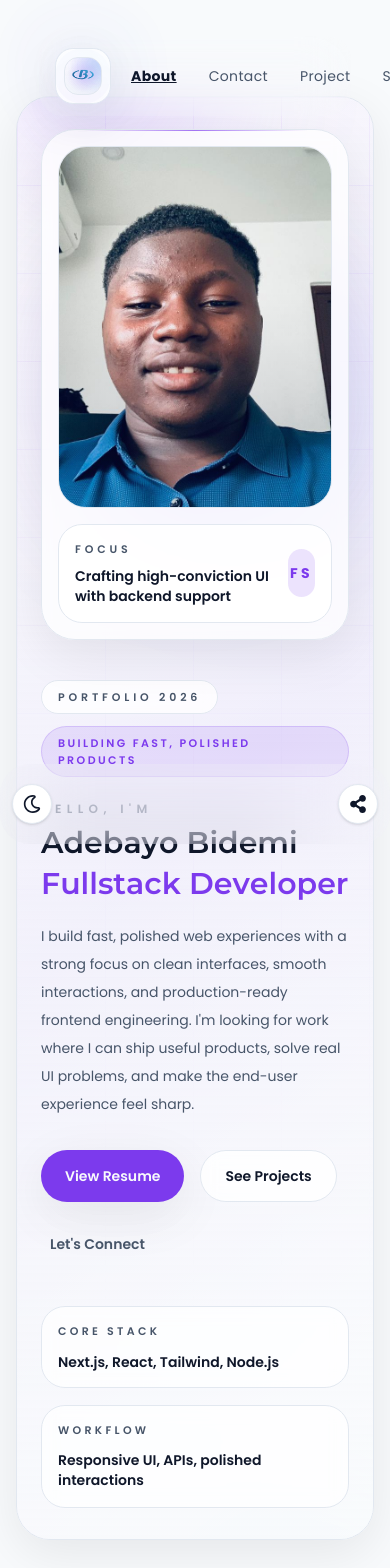
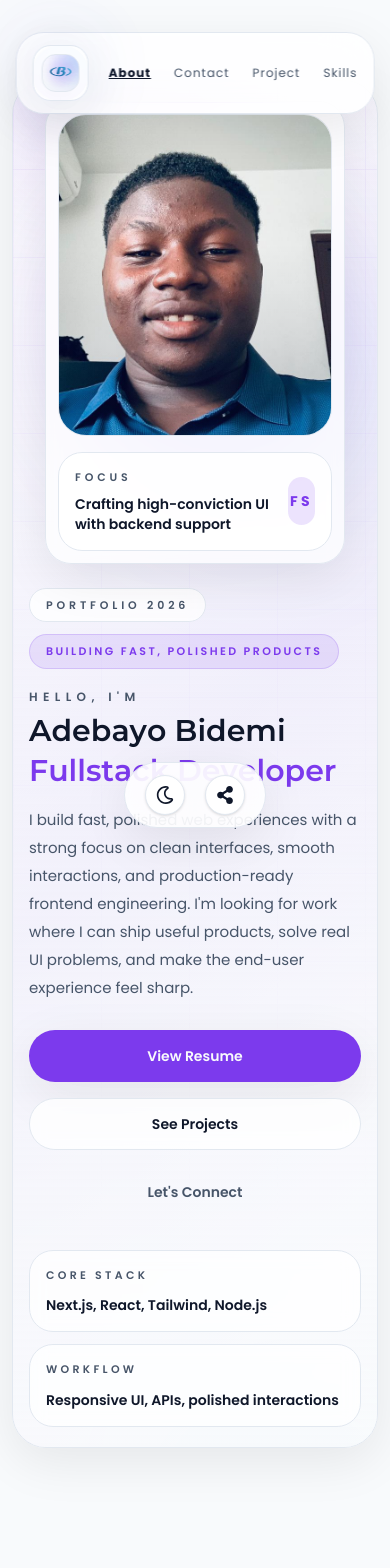
Before and after one commit to bidex001/portfolio, a Next.js app: page / in a window 390 px wide. Shown: the top 1568 px of the page. After the commit the page ends 1544 px from the top, so only its background shows below. Built offline with nearby package versions, Linux system fonts and the light colour scheme; a web font is replaced by a local one.

Commit message:
responsiveness

```diff
--- a/src/app/component/footer.jsx
+++ b/src/app/component/footer.jsx
@@ -14,7 +14,7 @@ const Footer = ({ darkMode, onToggleDark }) => {
     if (onToggleDark) onToggleDark()
   }
   return (
-    <div className="h-screen max-sm:fixed max-sm:bottom-0 max-sm:backdrop-blur-2xl max-sm:left-0 max-sm:z-50 flex flex-none flex-col items-center justify-between py-5 px-10 rounded-[30px] text-[var(--text)] xl:w-[120px] xl:px-0 xl:py-10 max-xl:h-auto max-xl:w-full max-xl:flex-row max-sm:px-3">
+    <div className="h-screen flex flex-none flex-col items-center justify-between py-5 px-10 rounded-[30px] text-[var(--text)] xl:w-[120px] xl:px-0 xl:py-10 max-xl:h-auto max-xl:w-full max-xl:flex-row max-sm:fixed max-sm:bottom-4 max-sm:left-1/2 max-sm:z-50 max-sm:!w-auto max-sm:-translate-x-1/2 max-sm:flex-row max-sm:justify-center max-sm:gap-5 max-sm:rounded-full max-sm:border max-sm:border-[var(--border)] max-sm:bg-[var(--surface)]/88 max-sm:px-5 max-sm:py-3 max-sm:shadow-[var(--shadow)] max-sm:backdrop-blur-2xl">
       <button
         onClick={handleThemeToggle}
         aria-pressed={!!darkMode}
@@ -32,7 +32,7 @@ const Footer = ({ darkMode, onToggleDark }) => {
         {view ? <FaXmark /> : <FaShareAlt />}
       </button>
 
-      <div className={`fixed bottom-25 right-20 max-xl:flex-row max-xl:right-[150px] max-xl:bottom-10 max-lg:bottom-[40px] max-sm:bottom-[20px] max-sm:right-22 max-lg:right-30 flex flex-col  gap-4 justify-center items-center transition-all duration-300 ease-out ${view ? 'opacity-100 translate-x-0' : 'opacity-0 -translate-x-12 pointer-events-none'}`}>
+      <div className={`fixed bottom-25 right-20 max-xl:flex-row max-xl:right-[150px] max-xl:bottom-10 max-lg:bottom-[40px] max-lg:right-30 max-sm:bottom-[88px] max-sm:left-0 max-sm:right-0 max-sm:mx-auto max-sm:w-fit max-sm:rounded-full max-sm:border max-sm:border-[var(--border)] max-sm:bg-[var(--surface)]/92 max-sm:px-3 max-sm:py-2 max-sm:shadow-[var(--shadow)] flex flex-col gap-4 justify-center items-center transition-all duration-300 ease-out ${view ? 'opacity-100 translate-x-0' : 'opacity-0 -translate-x-12 pointer-events-none'}`}>
         <a
           href="https://www.facebook.com/share/1CuYHmf1Jo/?mibextid=wwXIfr"
           target="_blank"
--- a/src/app/component/header.jsx
+++ b/src/app/component/header.jsx
@@ -9,15 +9,15 @@ const Header = ({
   onSelectTab,
 }) => {
   return (
-    <div className="h-screen flex flex-none flex-col items-center justify-between px-9 text-[var(--muted)] xl:w-[120px] xl:px-0 max-xl:h-auto max-xl:w-full max-xl:flex-row max-xl:py-5 max-xl:mb-0 max-sm:mb-0 max-lg:mb-0 max-lg:px-0 max-sm:fixed max-sm:top-4 max-sm:left-1/2 max-sm:z-50 max-sm:!w-[80%] max-sm:-translate-x-1/2 max-sm:justify-center">
+    <div className="h-screen flex flex-none flex-col items-center justify-between px-9 text-[var(--muted)] xl:w-[120px] xl:px-0 max-xl:h-auto max-xl:w-full max-xl:flex-row max-xl:py-5 max-xl:mb-0 max-sm:mb-0 max-lg:mb-0 max-lg:px-0 max-sm:fixed max-sm:top-3 max-sm:left-1/2 max-sm:z-50 max-sm:!w-[92%] max-sm:-translate-x-1/2 max-sm:justify-center">
         <div className="max-sm:hidden">
           <LogoBadge size="sm" compact className="mx-auto" />
         </div>
-    <main className=" flex items-center justify-center gap-5 max-sm:flex max-sm:w-full max-sm:items-center max-sm:justify-between max-sm:rounded-3xl max-sm:backdrop-blur-xl max-sm:py-3 max-sm:px-4">
+    <main className=" flex items-center justify-center gap-5 max-sm:flex max-sm:w-full max-sm:items-center max-sm:justify-between max-sm:rounded-[28px] max-sm:border max-sm:border-[var(--border)] max-sm:bg-[var(--surface)]/86 max-sm:backdrop-blur-xl max-sm:shadow-[var(--shadow)] max-sm:py-3 max-sm:px-4">
       <div className="hidden max-sm:flex">
         <LogoBadge size="xs" compact />
       </div>
-      <div className="flex flex-col max-xl:flex-row gap-12 max-sm:gap-8 *:text-sm *:capitalize font-body *:cursor-pointer *:hover:underline *:tracking-wide *:hover:text-[var(--text)]">
+      <div className="flex flex-col max-xl:flex-row gap-12 max-sm:flex-1 max-sm:justify-between max-sm:gap-3 *:text-sm *:capitalize font-body *:cursor-pointer *:hover:underline *:tracking-wide *:hover:text-[var(--text)] max-sm:*:text-[12px] max-sm:*:tracking-[0.08em]">
         <p
           className={`vertical vertoppo ${about ? "text-[var(--text)] underline font-bold" : ""}`}
           onClick={() => {
--- a/src/app/component/main.jsx
+++ b/src/app/component/main.jsx
@@ -240,11 +240,11 @@ const formFieldClassName =
 
 
   return (
-    <div className="flex h-full min-h-0 flex-1 justify-center overflow-y-auto overflow-x-hidden text-[var(--text)] max-xl:h-auto max-xl:min-h-screen max-xl:overflow-visible max-xl:w-full max-lg:py-2 max-sm:pt-24 max-sm:pb-28">
+    <div className="flex h-full min-h-0 flex-1 justify-center overflow-y-auto overflow-x-hidden text-[var(--text)] max-xl:h-auto max-xl:min-h-screen max-xl:overflow-visible max-xl:w-full max-lg:py-2 max-sm:pt-20 max-sm:pb-24">
       {about && (
-        <SpotlightShell className="w-full max-w-[1180px] px-6 py-8 sm:px-10 sm:py-12">
-          <div className="flex h-full min-h-fit w-full items-center justify-between gap-12 max-lg:flex-col-reverse max-lg:items-start max-lg:justify-start max-lg:gap-10">
-            <div className="flex w-full max-w-[560px] flex-col gap-6">
+        <SpotlightShell className="w-full max-w-[1180px] px-6 py-8 sm:px-10 sm:py-12 max-sm:px-4 max-sm:py-5">
+          <div className="flex h-full min-h-fit w-full items-center justify-between gap-12 max-lg:flex-col-reverse max-lg:items-start max-lg:justify-start max-lg:gap-10 max-sm:gap-6">
+            <div className="flex w-full max-w-[560px] flex-col gap-6 max-sm:gap-5">
               <div className="flex flex-wrap items-center gap-3">
                 <span className="rounded-full border border-[var(--border)] bg-[var(--surface)]/80 px-4 py-2 text-[11px] font-semibold uppercase tracking-[0.35em] text-[var(--muted)] backdrop-blur">
                   Portfolio 2026
@@ -268,7 +268,7 @@ const formFieldClassName =
                 </h1>
               </div>
 
-              <p className="max-w-xl text-sm leading-7 text-[var(--muted)] sm:text-base">
+              <p className="max-w-xl text-sm leading-7 text-[var(--muted)] sm:text-base max-sm:text-[15px] max-sm:leading-7">
                 I build fast, polished web experiences with a strong focus on
                 clean interfaces, smooth interactions, and production-ready
                 frontend engineering. I&apos;m looking for work where I can ship
@@ -276,12 +276,12 @@ const formFieldClassName =
                 experience feel sharp.
               </p>
 
-              <div className="flex flex-wrap items-center gap-4 pt-2">
+              <div className="flex flex-wrap items-center gap-4 pt-2 max-sm:flex-col max-sm:items-stretch">
                 <a
                   href="/Adebayo Bidemi cv.pdf"
                   target="_blank"
                   rel="noopener noreferrer"
-                  className="inline-flex h-[52px] items-center justify-center rounded-full bg-[var(--accent)] px-6 text-sm font-semibold capitalize text-[var(--accent-contrast)] shadow-[var(--shadow)] transition-all duration-300 hover:-translate-y-1 hover:bg-[var(--accent-strong)]"
+                  className="inline-flex h-[52px] items-center justify-center rounded-full bg-[var(--accent)] px-6 text-sm font-semibold capitalize text-[var(--accent-contrast)] shadow-[var(--shadow)] transition-all duration-300 hover:-translate-y-1 hover:bg-[var(--accent-strong)] max-sm:w-full"
                 >
                   view resume
                 </a>
@@ -290,7 +290,7 @@ const formFieldClassName =
                   onClick={() => {
                     onSelectTab?.("project");
                   }}
-                  className="inline-flex h-[52px] items-center justify-center rounded-full border border-[var(--border)] bg-[var(--surface)]/80 px-6 text-sm font-semibold capitalize text-[var(--text)] backdrop-blur transition-all duration-300 hover:-translate-y-1 hover:border-[var(--accent)]/50 hover:text-[var(--accent)]"
+                  className="inline-flex h-[52px] items-center justify-center rounded-full border border-[var(--border)] bg-[var(--surface)]/80 px-6 text-sm font-semibold capitalize text-[var(--text)] backdrop-blur transition-all duration-300 hover:-translate-y-1 hover:border-[var(--accent)]/50 hover:text-[var(--accent)] max-sm:w-full"
                 >
                   see projects
                 </button>
@@ -299,13 +299,13 @@ const formFieldClassName =
                   onClick={() => {
                     onSelectTab?.("contact");
                   }}
-                  className="inline-flex h-[52px] items-center justify-center rounded-full border border-transparent px-2 text-sm font-semibold capitalize text-[var(--muted)] transition-colors duration-300 hover:text-[var(--accent)]"
+                  className="inline-flex h-[52px] items-center justify-center rounded-full border border-transparent px-2 text-sm font-semibold capitalize text-[var(--muted)] transition-colors duration-300 hover:text-[var(--accent)] max-sm:w-full"
                 >
                   let&apos;s connect
                 </button>
               </div>
 
-              <div className="grid gap-4 pt-3 sm:grid-cols-2">
+              <div className="grid gap-4 pt-3 sm:grid-cols-2 max-sm:gap-3">
                 <div className="rounded-[24px] border border-[var(--border)] bg-[var(--surface)]/75 p-4 backdrop-blur">
                   <p className="text-[11px] font-semibold uppercase tracking-[0.3em] text-[var(--muted)]">
                     core stack
@@ -325,9 +325,9 @@ const formFieldClassName =
               </div>
             </div>
 
-            <div className="relative flex w-full max-w-[430px] justify-center self-center max-lg:max-w-[360px] max-sm:max-w-full">
+            <div className="relative flex w-full max-w-[430px] justify-center self-center max-lg:max-w-[360px] max-sm:max-w-[300px]">
               <div className="absolute inset-0 scale-90 rounded-full bg-[radial-gradient(circle,_rgba(124,58,237,0.34),transparent_70%)] blur-3xl" />
-              <div className="relative w-full rounded-[34px] border border-[var(--border)] bg-[var(--surface)]/72 p-4 shadow-[var(--shadow)] backdrop-blur">
+              <div className="relative w-full rounded-[34px] border border-[var(--border)] bg-[var(--surface)]/72 p-4 shadow-[var(--shadow)] backdrop-blur max-sm:rounded-[26px] max-sm:p-3">
                 <div className="absolute inset-x-10 top-0 h-px bg-gradient-to-r from-transparent via-[var(--accent)]/70 to-transparent" />
                 <div className="relative overflow-hidden rounded-[28px] border border-[var(--border)]">
                   <Image
@@ -335,7 +335,7 @@ const formFieldClassName =
                     alt="Adebayo Bidemi portrait"
                     width={480}
                     height={560}
-                    className="h-[480px] w-full object-cover max-md:h-[360px]"
+                    className="h-[480px] w-full object-cover max-md:h-[360px] max-sm:h-[320px]"
                   />
                   <div className="pointer-events-none absolute inset-0 bg-[linear-gradient(180deg,transparent_40%,rgba(15,23,42,0.16)_100%)]" />
                 </div>
@@ -359,8 +359,8 @@ const formFieldClassName =
       )}
 
       {skills && (
-        <div className="flex w-full max-w-[1160px] flex-1 flex-col items-center justify-start gap-8 px-3 py-10 max-lg:w-full">
-          <SpotlightShell className="w-full px-6 py-8 sm:px-8 sm:py-10">
+        <div className="flex w-full max-w-[1160px] flex-1 flex-col items-center justify-start gap-8 px-3 py-10 max-lg:w-full max-sm:px-2 max-sm:py-8">
+          <SpotlightShell className="w-full px-6 py-8 sm:px-8 sm:py-10 max-sm:px-4 max-sm:py-5">
             <div className="grid gap-8 lg:grid-cols-[1.05fr_0.95fr]">
               <div className="flex flex-col gap-5">
                 <div className="flex flex-wrap items-center gap-3">
@@ -458,12 +458,12 @@ const formFieldClassName =
             </div>
           </SpotlightShell>
 
-          <div className="grid w-full gap-5 sm:grid-cols-2 xl:grid-cols-4">
+          <div className="grid w-full gap-5 sm:grid-cols-2 xl:grid-cols-4 max-sm:gap-4">
             {techStack.map((item) => {
               return (
                 <div
                   key={item.id}
-                  className="group relative overflow-hidden rounded-[28px] border border-[var(--border)] bg-[linear-gradient(180deg,rgba(255,255,255,0.98),rgba(241,245,249,0.90))] p-5 shadow-sm transition-all duration-500 hover:-translate-y-2 hover:border-[color:rgba(124,58,237,0.32)] hover:shadow-[0_22px_46px_rgba(124,58,237,0.15)] dark:bg-[linear-gradient(180deg,rgba(17,24,39,0.95),rgba(30,41,59,0.90))]"
+                  className="group relative overflow-hidden rounded-[28px] border border-[var(--border)] bg-[linear-gradient(180deg,rgba(255,255,255,0.98),rgba(241,245,249,0.90))] p-5 shadow-sm transition-all duration-500 hover:-translate-y-2 hover:border-[color:rgba(124,58,237,0.32)] hover:shadow-[0_22px_46px_rgba(124,58,237,0.15)] dark:bg-[linear-gradient(180deg,rgba(17,24,39,0.95),rgba(30,41,59,0.90))] max-sm:rounded-[22px] max-sm:p-4"
                 >
                   <div className="pointer-events-none absolute inset-0 opacity-0 transition-opacity duration-500 group-hover:opacity-100">
                     <div className="absolute inset-0 bg-[radial-gradient(circle_at_top,_rgba(124,58,237,0.16),transparent_60%)]" />
@@ -496,8 +496,8 @@ const formFieldClassName =
 
       {
         project &&(
-          <div className="flex w-full max-w-[1160px] flex-1 flex-col items-center justify-start gap-10 px-3 py-10 max-lg:w-full max-lg:flex-col">
-            <div className="w-full rounded-[32px] border border-[var(--border)] bg-[linear-gradient(135deg,rgba(255,255,255,0.94),rgba(124,58,237,0.06),rgba(255,255,255,0.92))] p-6 shadow-[var(--shadow)] dark:bg-[linear-gradient(135deg,rgba(15,23,42,0.92),rgba(124,58,237,0.10),rgba(17,24,39,0.90))] sm:p-8">
+          <div className="flex w-full max-w-[1160px] flex-1 flex-col items-center justify-start gap-10 px-3 py-10 max-lg:w-full max-lg:flex-col max-sm:px-2 max-sm:py-8">
+            <div className="w-full rounded-[32px] border border-[var(--border)] bg-[linear-gradient(135deg,rgba(255,255,255,0.94),rgba(124,58,237,0.06),rgba(255,255,255,0.92))] p-6 shadow-[var(--shadow)] dark:bg-[linear-gradient(135deg,rgba(15,23,42,0.92),rgba(124,58,237,0.10),rgba(17,24,39,0.90))] sm:p-8 max-sm:rounded-[24px] max-sm:p-4">
             <div className="w-full text-left flex flex-col gap-4">
               <h1 className="text-4xl max-sm:text-2xl font-semibold text-gray-600">
                 {[
@@ -582,8 +582,8 @@ const formFieldClassName =
 
       {
         contact && (
-          <div className="flex w-full max-w-[1160px] flex-1 flex-col items-center justify-start gap-8 px-3 py-10 max-lg:w-full">
-            <SpotlightShell className="w-full px-6 py-8 sm:px-8 sm:py-10">
+          <div className="flex w-full max-w-[1160px] flex-1 flex-col items-center justify-start gap-8 px-3 py-10 max-lg:w-full max-sm:px-2 max-sm:py-8">
+            <SpotlightShell className="w-full px-6 py-8 sm:px-8 sm:py-10 max-sm:px-4 max-sm:py-5">
               <div className="grid gap-8 lg:grid-cols-[0.92fr_1.08fr]">
                 <div className="flex flex-col gap-5">
                   <div className="flex flex-wrap items-center gap-3">
@@ -640,7 +640,7 @@ const formFieldClassName =
                   </button>
                 </div>
 
-                <div className="rounded-[32px] border border-[var(--border)] bg-[var(--surface)]/84 p-5 shadow-[var(--shadow)] backdrop-blur sm:p-6">
+                <div className="rounded-[32px] border border-[var(--border)] bg-[var(--surface)]/84 p-5 shadow-[var(--shadow)] backdrop-blur sm:p-6 max-sm:rounded-[24px] max-sm:p-4">
                   <form
                     onSubmit={(e)=>{
                       e.preventDefault()
--- a/src/app/page.jsx
+++ b/src/app/page.jsx
@@ -48,7 +48,7 @@ const Page = () => {
 
   return (
     <div className='min-h-screen  bg-[var(--bg)] text-[var(--text)] transition-colors duration-300'>
-      <div className='mx-auto flex h-screen w-full max-w-[1500px] items-stretch gap-4 overflow-hidden px-4 sm:px-6 lg:px-8 xl:gap-8 max-xl:h-auto max-xl:min-h-screen max-xl:overflow-visible max-xl:flex-col'>
+      <div className='mx-auto flex h-screen w-full max-w-[1500px] items-stretch gap-4 overflow-hidden px-4 sm:px-6 lg:px-8 xl:gap-8 max-sm:px-3 max-xl:h-auto max-xl:min-h-screen max-xl:overflow-visible max-xl:flex-col'>
         <Header about={about} contact={contact} project={project} skills={skills} onSelectTab={switchTab} />
         <Main about={about} contact={contact} project={project} skills={skills} onSelectTab={switchTab} />
         <Footer darkMode={darkMode} onToggleDark={() => setDarkMode((prev) => !prev)} />
```
